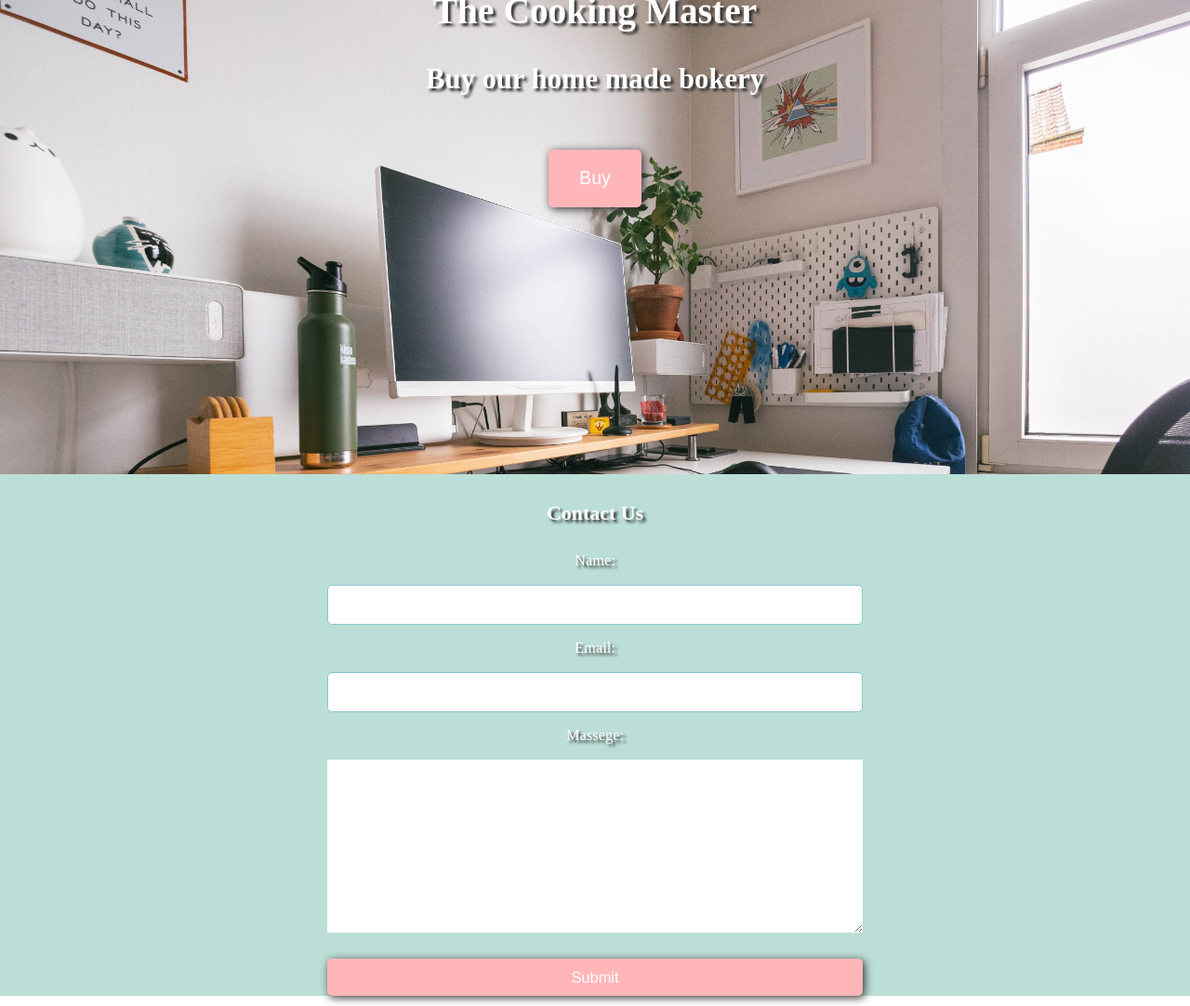
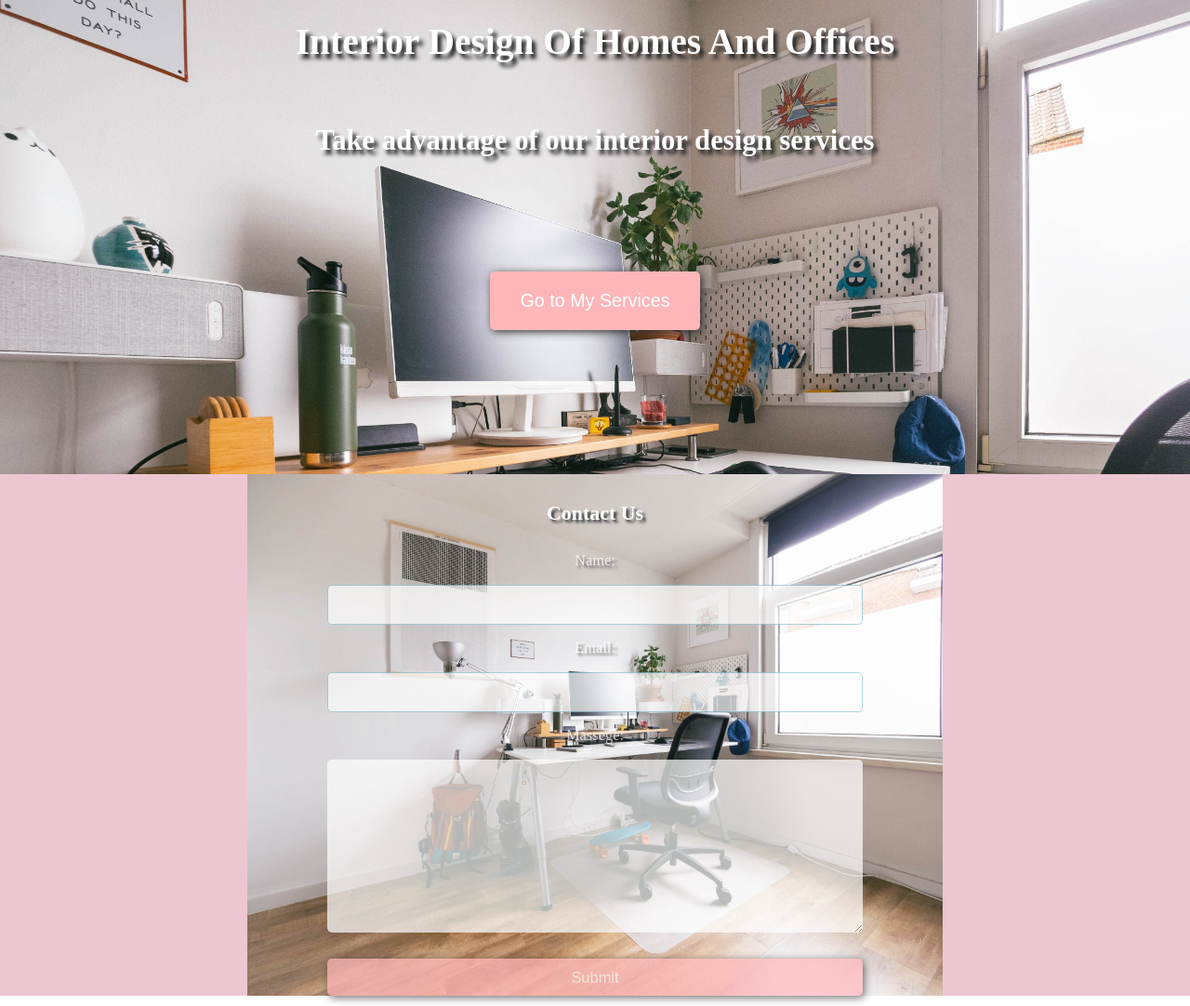
Before and after one commit to BahereZarezade/Project_Interior_Design, a plain HTML site: page index.html in a window 1280 px wide. Shown: the part 120-1202 px from the top of the page at 93% size. Drawn offline with Linux system fonts and the light colour scheme.

Commit message:
Rename project.

```diff
--- a/app.scss
+++ b/app.scss
@@ -100,13 +100,17 @@ header {
   background-color: #cccccc;
   height: 51.25rem;
   color: #fff;
-  text-shadow: 3px 3px 3px #313131;
+  text-shadow: 4px 5px 4px #1d1d1d;
   text-align: center;
+  h2,
+  h3 {
+    margin: 8rem 0;
+  }
   button {
     font-size: 1.8rem;
     margin-top: 4rem;
     background-color: #ffb6b9;
-    transition: 0.5s;
+    transition: 0.5s ease-in-out;
     color: #ffffff;
     &:hover {
       cursor: pointer;
@@ -119,7 +123,12 @@ header {
 .form-section {
   float: right;
   width: 100%;
-  background-color: #bbded6;
+  background-image: url("./images/arthur-lambillotte-sSJ44vZRTHw-unsplash.jpg");
+  background-repeat: no-repeat;
+  background-size: contain;
+  background-position: center;
+  z-index: 10;
+  background-color: #ecc7d2;
   height: 51.25rem;
   color: #fff;
   text-shadow: 3px 3px 3px #313131;
@@ -132,10 +141,17 @@ header {
     label,
     input,
     textarea {
+      z-index: 1;
+      opacity: 0.7;
+      transition: 0.5s ease-in-out;
       display: block;
       margin: 1.5rem auto;
       font-size: 1.5rem;
       width: 50%;
+      border-radius: 5px;
+      &:hover {
+        opacity: 1;
+      }
     }
     input {
       border-radius: 5px;
@@ -143,6 +159,7 @@ header {
       padding: 1rem;
     }
     button {
+      opacity: 0.7;
       font-size: 1.5rem;
       margin: 1rem 2rem;
       padding: 1rem 2rem;
@@ -152,10 +169,12 @@ header {
       transition: 0.5s;
       color: #ffffff;
       width: 50%;
+      transition: 0.5s ease-in-out;
       &:hover {
         cursor: pointer;
         background-color: #fae3d9;
         color: #ff999c;
+        opacity: 1;
       }
     }
   }
--- a/index.html
+++ b/index.html
@@ -6,7 +6,7 @@
     <meta http-equiv="X-UA-Compatible" content="IE=edge">
     <meta name="viewport" content="width=device-width, initial-scale=1.0">
     <link rel="stylesheet" href="./app.css">
-    <title>Document</title>
+    <title>Interior design</title>
 </head>
 
 <body>
@@ -24,9 +24,9 @@
 
     <section class="hero-section">
         <div class="container">
-            <h2>The Cooking Master</h2>
-            <h3>Buy our home made bokery</h3>
-            <button>Buy</button>
+            <h2>Interior Design Of Homes And Offices</h2>
+            <h3>Take advantage of our interior design services</h3>
+            <button>Go to My Services</button>
         </div>
 
     </section>
```
Also changed, not shown: app.css, 1 other file.
